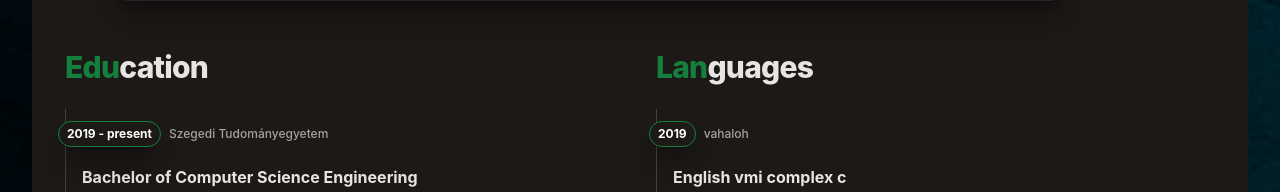
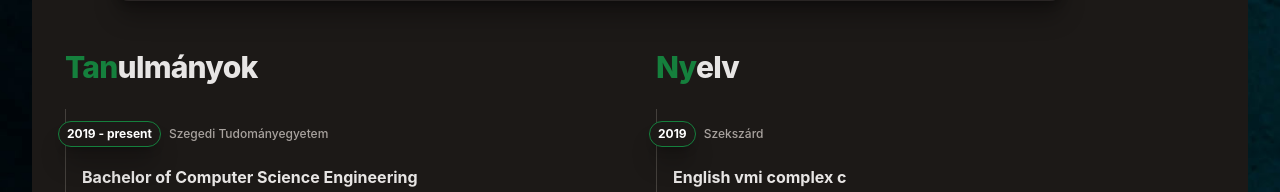
Before and after one commit to CsabaAndi/csabaandi.github.io, a React (Create React App) app: page / in a window 1280 px wide. Shown: the part 574-766 px from the top of the page. Built offline with nearby package versions, Linux system fonts and the light colour scheme.

Commit message:
[Text] eng -> hu

```diff
--- a/src/components/About/Education.tsx
+++ b/src/components/About/Education.tsx
@@ -27,8 +27,8 @@ function Education() {
             <div className='grid grid-cols-1 gap-4 md:grid-cols-2 md:gap-8'>
                 <div className='col-span-1'>
                     <h2 className='pb-6 text-2xl font-extrabold tracking-tight text-stone-200 sm:text-3xl'>
-                        <span className='text-green-700'>Edu</span>
-                        cation
+                        <span className='text-green-700'>Tan</span>
+                        ulmányok
                     </h2>
                     <ul>
                         <ExperienceRowBlock start_year={2019} end_year="present" location="Szegedi Tudományegyetem" description="Bachelor of Computer Science Engineering"></ExperienceRowBlock>
@@ -37,11 +37,11 @@ function Education() {
                 </div>
                 <div className='col-span-1'>
                     <h2 className='pb-6 text-2xl font-extrabold tracking-tight text-stone-200 sm:text-3xl'>
-                        <span className='text-green-700'>Lan</span>
-                        guages
+                        <span className='text-green-700'>Ny</span>
+                        elv
                     </h2>
                     <ul>
-                        <ExperienceRowBlock start_year={2019} end_year="" location="vahaloh" description="English vmi complex c"></ExperienceRowBlock>
+                        <ExperienceRowBlock start_year={2019} end_year="" location="Szekszárd" description="English vmi complex c"></ExperienceRowBlock>
                     </ul>
                 </div>
                 {/* for future work experience */}
```
